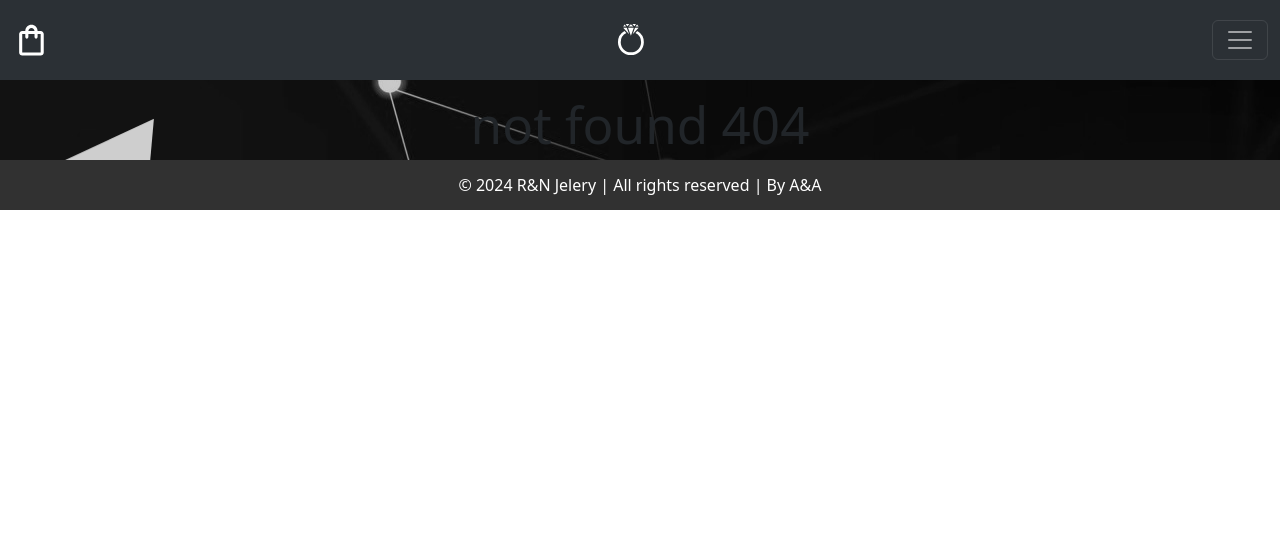
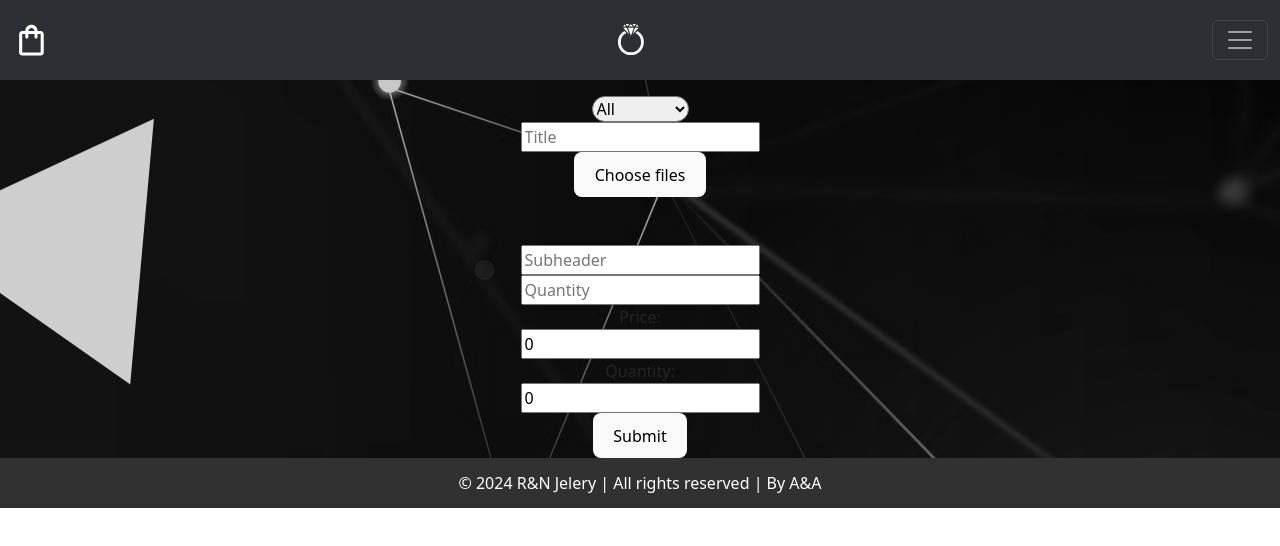
Before and after one commit to Afikayache21/JewleryStore, a React (Vite) app in the folder JewleryStore/Jewlery-project/: page /AddItemCard in a window 1280 px wide. Before the commit this address had no page. Shown: the top 546 px of the page. Built offline with nearby package versions, Linux system fonts and the light colour scheme.

Commit message:
pushhhhhhhh

```diff
--- a/JewleryStore/Jewlery-project/src/App.jsx
+++ b/JewleryStore/Jewlery-project/src/App.jsx
@@ -8,6 +8,7 @@ import Shop from './Parts/Shop.jsx'
 import Cart from './Parts/Cart.jsx'
 import LogIn from './Parts/LogIn.jsx'
 import AdminPage from './Parts/AdminPage.jsx'
+import AddItemCard from './Parts/AddItemCard.jsx'
 function App() {
 
   return (
@@ -19,6 +20,7 @@ function App() {
         <Route path='/Cart' element={<Cart/>}/>
         <Route path="/LogIn" element={<LogIn />} />
         <Route path='/AdminPage' element={<AdminPage/>}/>
+        <Route path='/AddItemCard' element={<AddItemCard/>}/>
         <Route path="*" element={<h1>not found 404</h1>} />
       </Routes>
       <Footer />
--- /dev/null
+++ b/JewleryStore/Jewlery-project/src/Parts/AddItemCard.jsx
@@ -0,0 +1,110 @@
+import React, { useState, useContext } from 'react';
+import { ShopContext } from './ShopContext';
+function AddItemCard() {
+    const { shopList, setShopList, addToShop, removeFromShop, clearShop } = useContext(ShopContext);
+    const [formData, setFormData] = useState({
+        id: '',
+        type: '',
+        title: '',
+        images: [],
+        subheader: '',
+        content: '',
+        price: 0,
+        quantity: 0
+    });
+
+    const handleChange = (e) => {
+        const { name, value } = e.target;
+        if (name === "images") {
+            setFormData({ ...formData, [name]: [...formData.images, value] });
+        }
+        else {
+            setFormData({ ...formData, [name]: value });
+        }
+    };
+
+    const handleSubmit = () => {
+        addToShop(formData);
+        setFormData({
+            id: '',
+            type: '',
+            title: '',
+            images: [],
+            subheader: '',
+            content: '',
+            price: 0,
+            quantity: 0
+        });
+    };
+
+    return (
+        <form className='AddItemContainer'>
+            <label>
+                <select placeholder='Quantity' style={{ borderRadius: '15px' }} name="type" onChange={handleChange}>
+                    <option value="all">All</option>
+                    <option value="ring">Rings</option>
+                    <option value="earring">Earrings</option>
+                    <option value="necklace">Necklaces</option>
+                </select>
+            </label>
+            <br />
+            <label>
+
+                <input placeholder='Title' type="text" name="title" value={formData.title || ''} onChange={handleChange} />
+            </label>
+            <br />
+
+            <label style={{ display: 'flex', justifyContent: 'center' }}>
+                <div style={{ position: 'relative', overflow: 'hidden', maxWidth: '100%' }}>
+                    <input
+                        type="file"
+                        accept="image/jpeg, image/png, image/jpg"
+                        multiple
+                        onChange={handleChange}
+                        style={{
+
+                            position: 'absolute',
+                            top: 0,
+                            right: 0,
+                            margin: 0,
+                            padding: 0,
+                            fontSize: '20px',
+                            cursor: 'pointer',
+                            opacity: 0,
+                            filter: 'alpha(opacity=0)',
+                            height: '100%',
+                            width: '100%',
+                        }}
+                    />
+                    <button>Choose files</button>
+                </div>
+            </label>
+            <br />
+            <br />
+            <label>
+
+                <input placeholder='Subheader' type="text" name="subheader" value={formData.subheader || ''} onChange={handleChange} />
+            </label>
+            <br />
+            <label>
+
+                <input placeholder='Quantity' type="text" name="content" value={formData.content || ''} onChange={handleChange} />
+            </label>
+            <br />
+            <label>
+                Price:<br />
+                <input placeholder={formData.price} type="number" name="price" value={formData.price} onChange={handleChange} />
+            </label>
+            <br />
+            <label>
+                Quantity:<br />
+                <input placeholder={formData.quantity} type="number" name="quantity" value={formData.quantity} onChange={handleChange} />
+            </label>
+            <br />
+            <button onClick={handleSubmit}>Submit</button>
+        </form>
+    );
+}
+
+
+export default AddItemCard;
--- a/JewleryStore/Jewlery-project/src/Parts/AdminPage.jsx
+++ b/JewleryStore/Jewlery-project/src/Parts/AdminPage.jsx
@@ -109,7 +109,7 @@ export default function StickyHeadTable() {
                 <div style={{ display: 'grid', gridTemplateColumns: '1fr 1fr', paddingTop: '1%' }}>
                     <div style={{ display: 'flex', justifyContent: 'start', paddingLeft: '11%' }}>
                         <button style={{ color: 'green' }} onClick={Purchase}>Purchase</button>
-                        <button style={{ marginLeft: '10px', color: 'red' }} onClick={() => clearCart()}>Clear cart</button>
+                        <button style={{ marginLeft: '10px', color: 'red' }} onClick={() => clearShop()}>Clear Shop</button>
                     </div>
                     <div style={{ display: 'flex', justifyContent: 'end', paddingRight: '11%' }}>
                         <span style={{ fontSize: '1.5rem' }}>Total: {totalPrice}$</span>
--- a/JewleryStore/Jewlery-project/src/Parts/ShopContext.jsx
+++ b/JewleryStore/Jewlery-project/src/Parts/ShopContext.jsx
@@ -17,7 +17,7 @@ export const ShopContextProvider = ({ children }) => {
 
     // Add items to the cart list
     const addToShop = (item) => {
-        setShopList([...shopList, item]);
+        setShopList([...shopList , item]);
     };
 
     // Remove items from the cart list
@@ -27,7 +27,7 @@ export const ShopContextProvider = ({ children }) => {
 
     // Clear the cart list
     const clearShop = () => {
-        setCartList([]);
+        setShopList([]);
     };
 
     // Provide the cart list and actions to the children components
```
